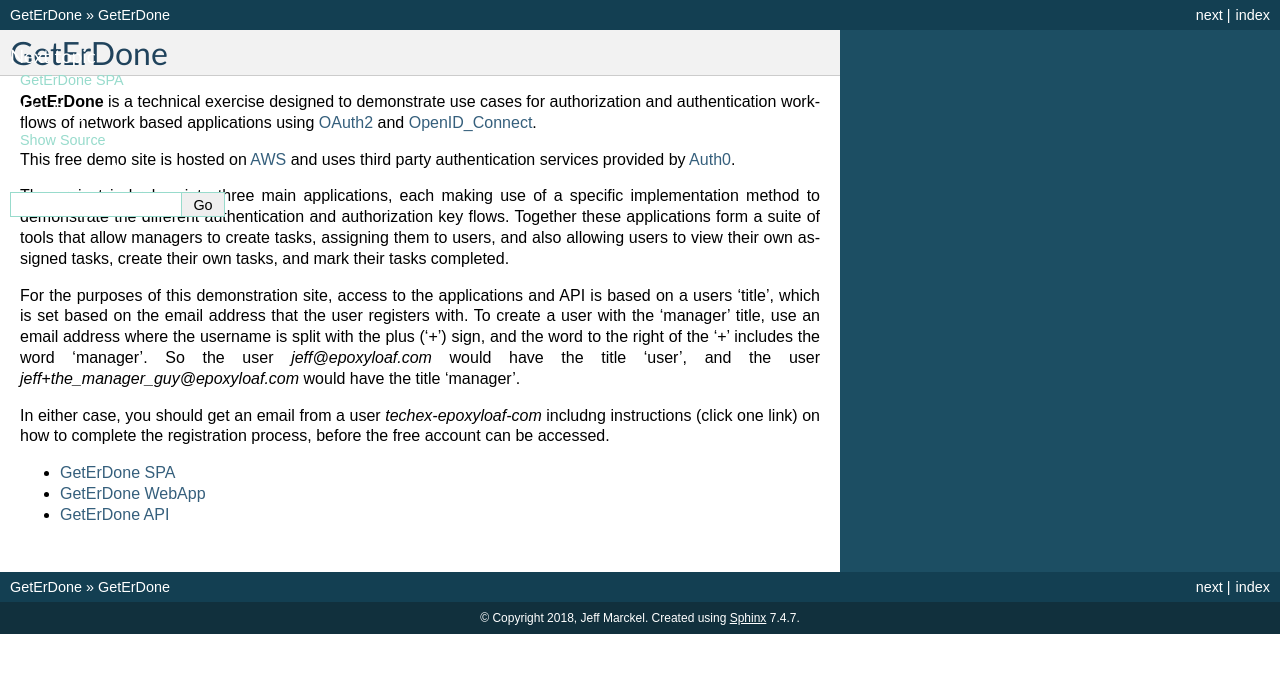
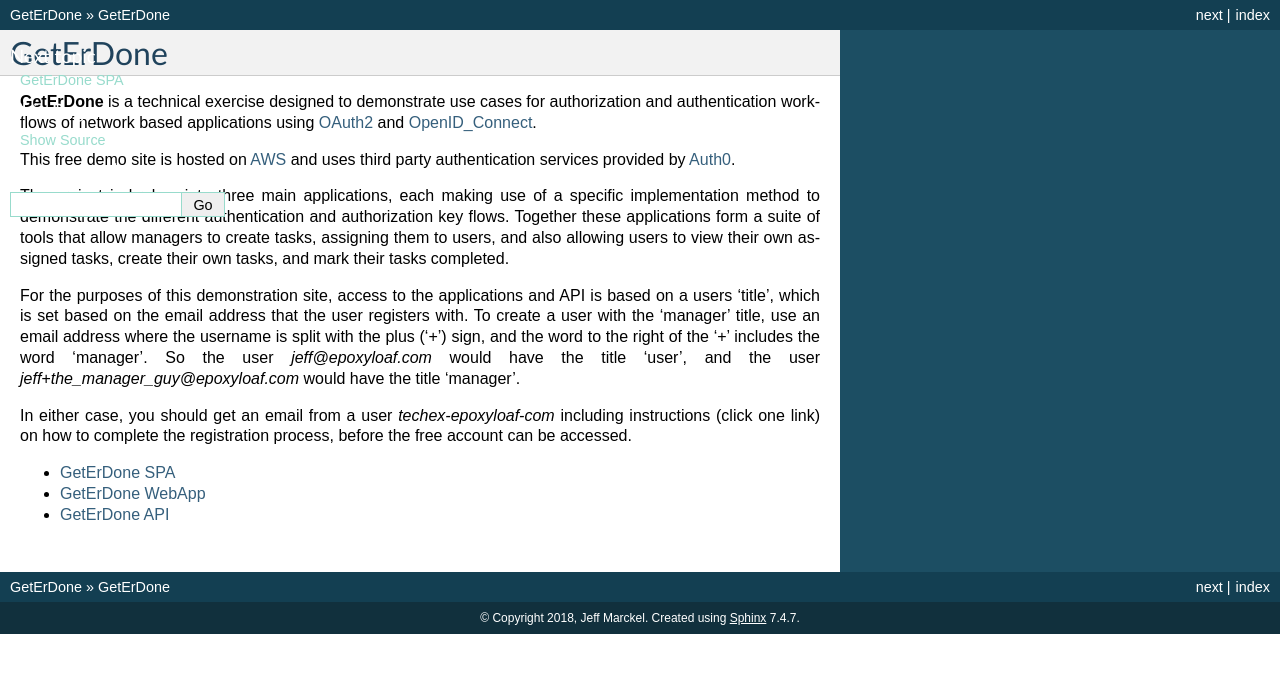
Before and after one commit to jmarckel/get-er-done, a Sphinx documentation site: the page built from doc/index.rst, in a window 1280 px wide. Shown: the top 673 px of the page. Built offline with Sphinx 7.4.7, drawn with Linux system fonts in a browser that asks for light colours.

Commit message:
spellling

```diff
--- a/doc/api-auth.rst
+++ b/doc/api-auth.rst
@@ -11,7 +11,7 @@
 A primary goal of the API is to make sure that To-Do
 list tasks are only accessed by the users that own
 them. This goal can be met using concepts of
-Authenication - the user has provided valid
+Authentication - the user has provided valid
 credentials, and Authorization - the user is
 provisioned for a valid set of activities. To meet
 this end, the API uses services provided by Auth0.
--- a/doc/index.rst
+++ b/doc/index.rst
@@ -32,7 +32,7 @@
 `jeff+the_manager_guy@epoxyloaf.com` would have the title 'manager'.
 
 In either case, you should get an email from a user `techex-epoxyloaf-com`
-includng instructions (click one link) on how to complete the registration
+including instructions (click one link) on how to complete the registration
 process, before the free account can be accessed.
 
 .. toctree::
--- a/doc/spa-auth.rst
+++ b/doc/spa-auth.rst
@@ -9,7 +9,7 @@
 using services provided by Auth0.
 
 The Implicit Grant flow is initiated by redirecting the user to the
-GetErDone-SPA url that utlimately loads a JavaScript application
+GetErDone-SPA url that ultimately loads a JavaScript application
 designed to load once and run in the user's browser. Here the
 user may choose to log in to the application, where a dialog
 is loaded allowing the user to provide credentials to Auth0, or
--- a/doc/webapp-auth.rst
+++ b/doc/webapp-auth.rst
@@ -9,7 +9,7 @@
 as an identity provider.
 
 The Authorization Code flow is initiated by redirecting the user to the
-Auth0 /authorize endpoint cooresponding to the GetErDone-WebApp. Here the
+Auth0 /authorize endpoint corresponding to the GetErDone-WebApp. Here the
 user enters credentials to Auth0, or alternatively chooses any other configured
 identity provider. Once authenticated, Auth0 will then redirect the user back
 GetErDone-WebApp, where session information can be verified and recorded,
```
